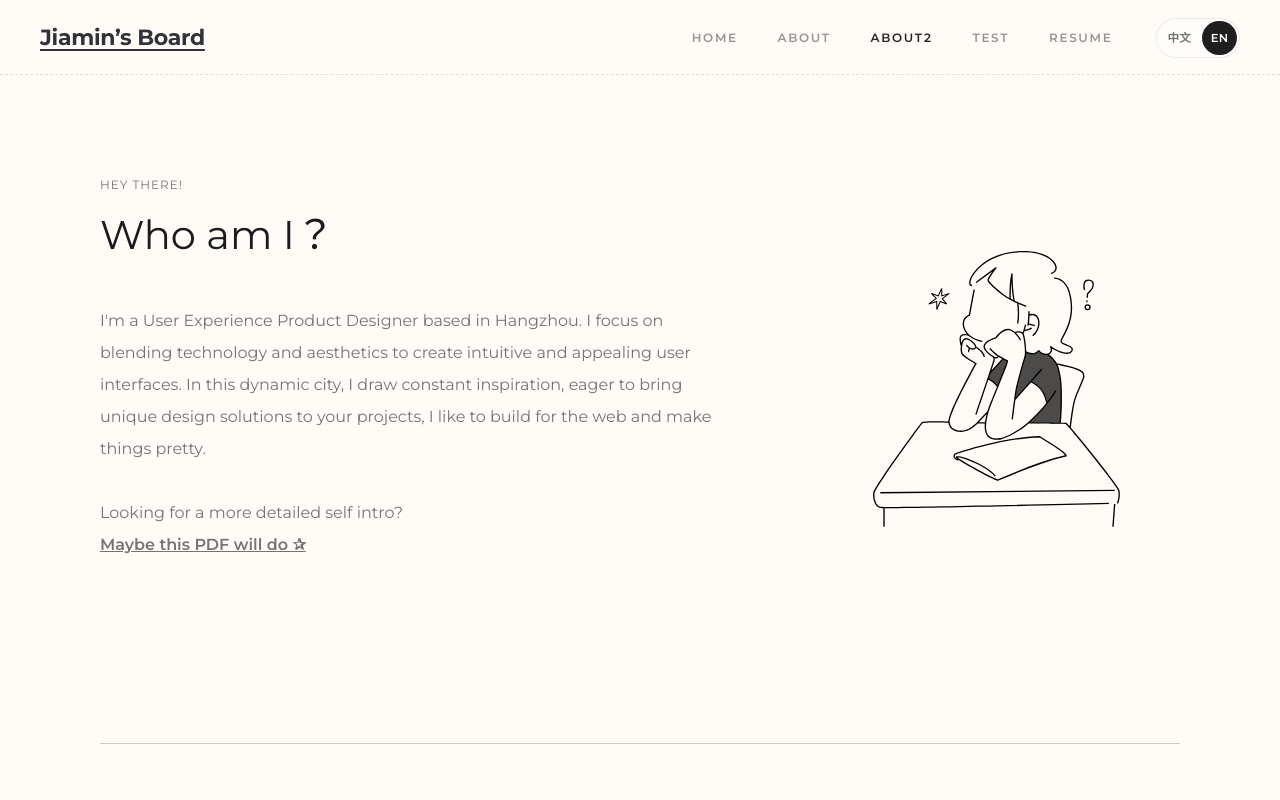
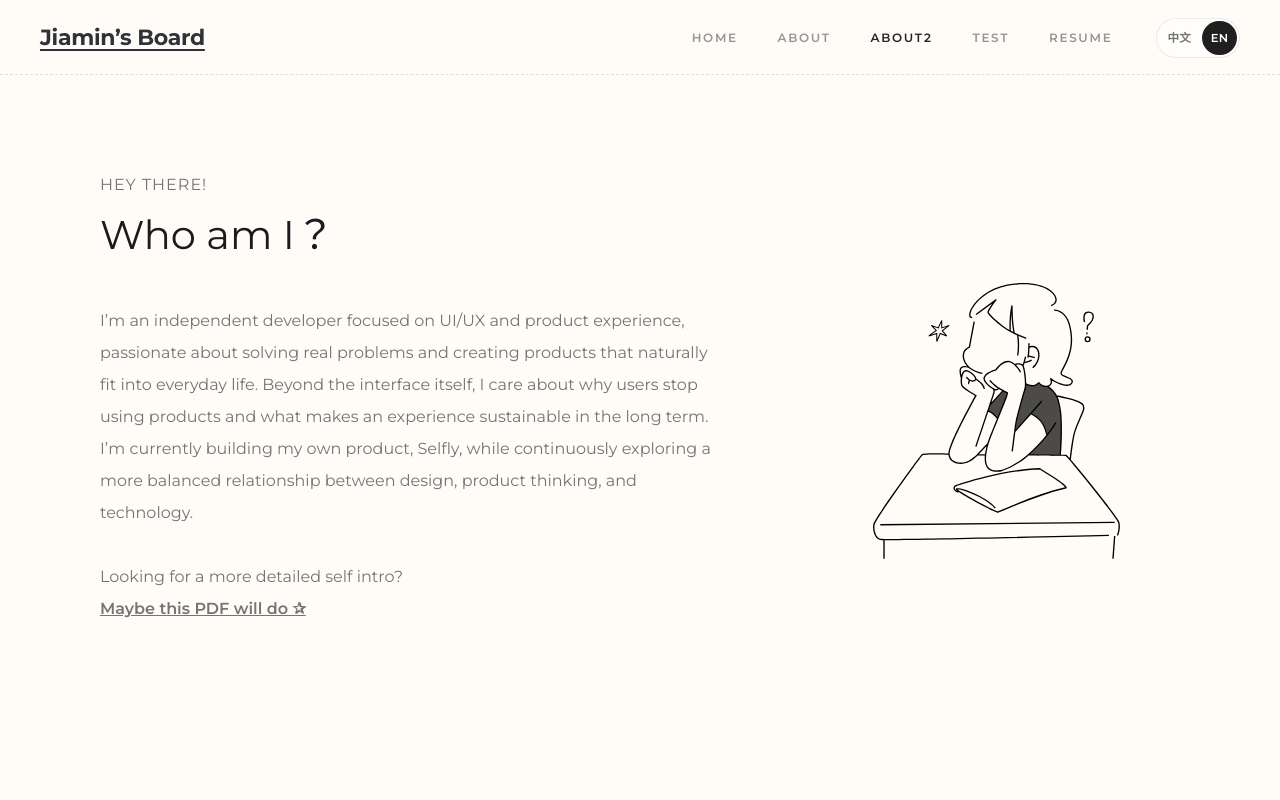
Before and after one commit to jaemin17/jaemin-portfolio, a Next.js app: page /en/about2 in a window 1280 px wide. Shown: the top 800 px of the page. Built offline with nearby package versions, Linux system fonts and the light colour scheme.

Commit message:
Update about page copy and resume link

```diff
--- a/src/app/[locale]/about2/about.module.css
+++ b/src/app/[locale]/about2/about.module.css
@@ -49,7 +49,7 @@
 
 .label {
   margin: 0 0 10px;
-  font-size: 12px;
+  font-size: 16px;
   font-weight: 500;
   line-height: 20px;
   letter-spacing: 1px;
@@ -263,7 +263,14 @@
   .skillsGridReversed .sectionTitleCol,
   .skillsGridReversed .cardStack {
     grid-column: auto;
-    grid-row: auto;
+  }
+
+  .skillsGridReversed .sectionTitleCol {
+    grid-row: 1;
+  }
+
+  .skillsGridReversed .cardStack {
+    grid-row: 2;
   }
 
   .sectionTitleCol {
--- a/src/app/[locale]/about2/content.ts
+++ b/src/app/[locale]/about2/content.ts
@@ -1,11 +1,11 @@
 import type { Locale } from "@/i18n/config";
+import { resumeDownloadUrl } from "@/content/resume";
 
 /**
  * Copy aligned with https://jaemins-sublime-site.webflow.io/about
  * (navigation labels are defined separately in SiteHeader.)
  */
-export const about2PdfUrl =
-  "https://drive.google.com/file/d/1QowvXwQdM2GcpHMw60DGumxEhw75aBfT/view?usp=sharing";
+export const about2PdfUrl = resumeDownloadUrl;
 
 export const about2Email = "lijaemin1993@gmail.com";
 
@@ -13,7 +13,7 @@ const about2CopyEn = {
   label: "Hey there!",
   heroTitle: "Who am I？",
   introBio:
-    "I'm a User Experience Product Designer based in Hangzhou. I focus on blending technology and aesthetics to create intuitive and appealing user interfaces. In this dynamic city, I draw constant inspiration, eager to bring unique design solutions to your projects, I like to build for the web and make things pretty.",
+    "I’m an independent developer focused on UI/UX and product experience, passionate about solving real problems and creating products that naturally fit into everyday life. Beyond the interface itself, I care about why users stop using products and what makes an experience sustainable in the long term. I’m currently building my own product, Selfly, while continuously exploring a more balanced relationship between design, product thinking, and technology.",
   introCtaPrefix: "Looking for a more detailed self intro?",
   pdfLinkLabel: "Maybe this PDF will do ✰",
   skillsLeft: [
@@ -71,7 +71,7 @@ const about2CopyZh = {
   label: "你好！",
   heroTitle: "我是谁？",
   introBio:
-    "我是常驻杭州的用户体验产品设计师，专注融合技术与美学，打造直观且富有吸引力的界面。在这座充满活力的城市里，我不断汲取灵感，渴望为你的项目带来独特的设计方案。我喜欢做 Web 相关的设计，也热衷于把东西做得漂亮。",
+    "我是一个专注于 UI/UX 与产品体验的独立开发者，喜欢从真实问题出发，思考产品如何更自然地融入日常。我关注的不只是界面本身，也在意用户为什么会放弃、什么样的体验才能被长期使用。目前正在独立打磨自己的产品 Selfly，并持续探索设计、产品与技术之间更平衡的表达方式。",
   introCtaPrefix: "想了解更详细的自我介绍？",
   pdfLinkLabel: "也许这份 PDF 能帮到你 ✰",
   skillsLeft: ["用户体验", "UI\u00a0设计", "平面设计", "原型设计"],
--- a/src/components/SiteHeader.tsx
+++ b/src/components/SiteHeader.tsx
@@ -1,11 +1,9 @@
 import Link from "next/link";
+import { resumeDownloadUrl } from "@/content/resume";
 import type { Locale } from "@/i18n/config";
 import { localePath } from "@/i18n/paths";
 import { LocaleSwitcher } from "./LocaleSwitcher";
 import styles from "./SiteHeader.module.css";
-
-const portfolioDownloadUrl =
-  "https://drive.google.com/file/d/1ixfK3WGaswqJQ_xjclbjdxqZvugWPGaf/view?usp=drive_link";
 
 type SiteHeaderProps = {
   locale: Locale;
@@ -55,7 +53,7 @@ export function SiteHeader({ locale, surface = "default", active }: SiteHeaderPr
           >
             Test
           </Link>
-          <a className={styles.navLink} href={portfolioDownloadUrl} target="_blank" rel="noreferrer">
+          <a className={styles.navLink} href={resumeDownloadUrl} target="_blank" rel="noreferrer">
             Resume
           </a>
           <LocaleSwitcher current={locale} />
--- /dev/null
+++ b/src/content/resume.ts
@@ -0,0 +1,2 @@
+export const resumeDownloadUrl =
+  "https://drive.google.com/file/d/1ixfK3WGaswqJQ_xjclbjdxqZvugWPGaf/view?usp=drive_link";
```
